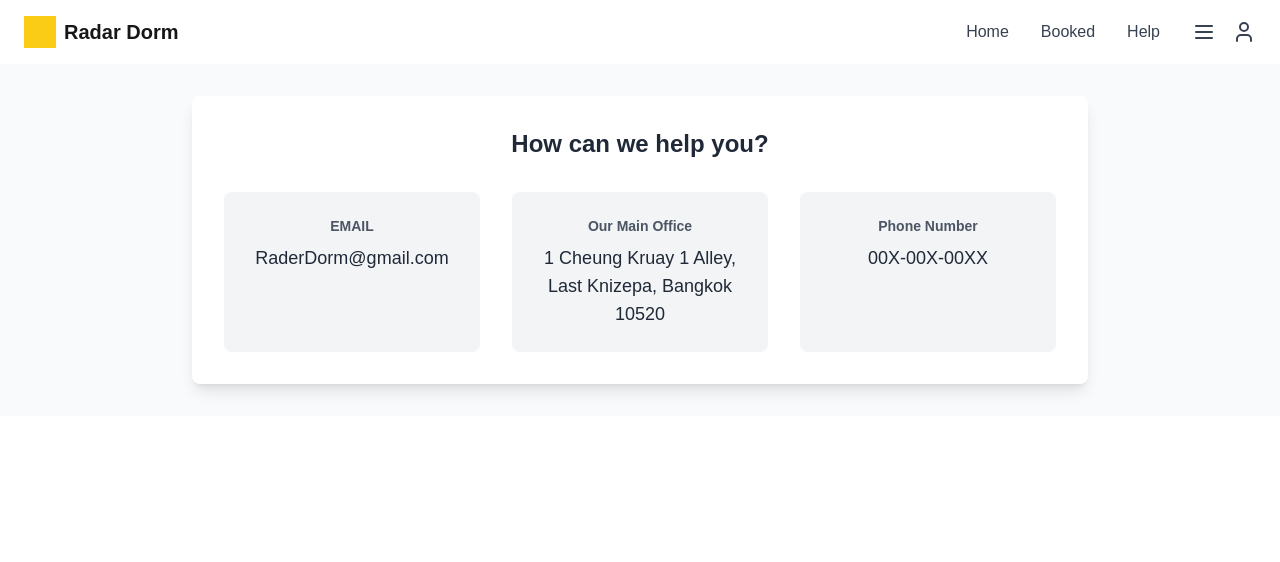
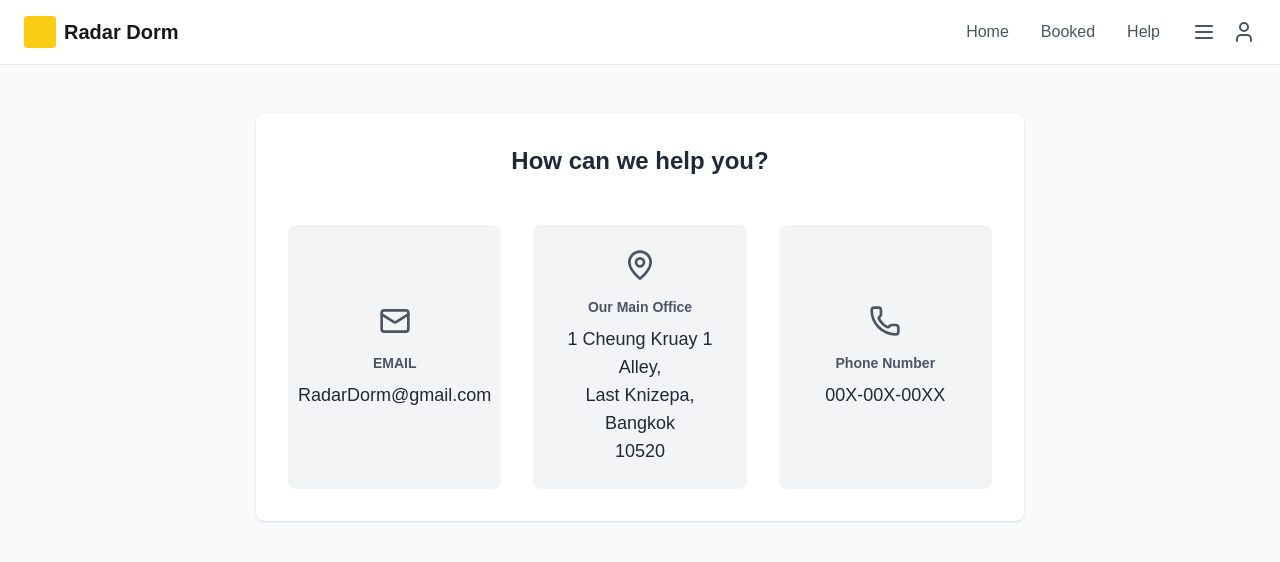
Before and after one commit to jasonkob/DormRaidar, a Next.js app: page /Help in a window 1280 px wide. Shown: the top 562 px of the page. Built offline with nearby package versions, Linux system fonts and the light colour scheme.

Commit message:
Help_Page

```diff
--- a/src/app/Help/page.tsx
+++ b/src/app/Help/page.tsx
@@ -1,45 +1,46 @@
 import React from 'react';
 import Link from "next/link";
-import {Menu, User } from 'lucide-react';
+import { Menu, User, Mail, MapPin, Phone } from 'lucide-react';
 
 export default function ContactPage() {
   return (
     <div className="min-h-screen bg-white">
       {/* Navigation Bar */}
-      <nav className="flex items-center justify-between px-6 py-4 bg-white">
+      <nav className="flex items-center justify-between px-6 py-4 bg-white border-b">
         <div className="flex items-center gap-2">
-          <div className="w-8 h-8 bg-yellow-400"></div>
+          <div className="w-8 h-8 bg-yellow-400 rounded"></div>
           <span className="text-xl font-semibold">Radar Dorm</span>
         </div>
 
         <div className="flex items-center gap-8">
-          <Link href="/" className="text-gray-700 hover:text-gray-900">Home</Link>
-          <a href="#" className="text-gray-700 hover:text-gray-900">Booked</a>
-          <Link href="/Help" className="text-gray-700 hover:text-gray-900">Help</Link>
+          <Link href="/" className="text-gray-600 hover:text-gray-800">Home</Link>
+          <Link href="/booked" className="text-gray-600 hover:text-gray-800">Booked</Link>
+          <Link href="/help" className="text-gray-600 hover:text-gray-800">Help</Link>
           <div className="flex items-center gap-4">
-            <Menu className="w-6 h-6 text-gray-700" />
+            <Menu className="w-6 h-6 text-gray-600" />
             <Link href="/login">
-            <User className="w-6 h-6 text-gray-700" />
+              <User className="w-6 h-6 text-gray-600" />
             </Link>
           </div>
         </div>
       </nav>
 
-
       {/* Contact Information Section */}
-      <div className="bg-gray-50 flex items-center justify-center p-8">
-        <div className="bg-white p-8 rounded-lg shadow-lg max-w-4xl w-full">
-          <h2 className="text-2xl font-bold text-gray-800 mb-8 text-center">How can we help you?</h2>
+      <div className="bg-gray-50 flex items-center justify-center p-12">
+        <div className="bg-white p-8 rounded-lg shadow max-w-3xl w-full">
+          <h2 className="text-2xl font-bold text-gray-800 mb-12 text-center">How can we help you?</h2>
 
           <div className="grid grid-cols-1 md:grid-cols-3 gap-8">
             {/* Email */}
-            <div className="bg-gray-100 p-6 rounded-lg text-center">
+            <div className="bg-gray-100 p-6 rounded-lg text-center flex flex-col items-center justify-center">
+              <Mail className="w-8 h-8 text-gray-600 mb-4" />
               <h3 className="text-sm font-semibold text-gray-600 mb-2">EMAIL</h3>
-              <p className="text-lg text-gray-800">RaderDorm@gmail.com</p>
+              <p className="text-lg text-gray-800">RadarDorm@gmail.com</p>
             </div>
 
             {/* Our Main Office */}
-            <div className="bg-gray-100 p-6 rounded-lg text-center">
+            <div className="bg-gray-100 p-6 rounded-lg text-center flex flex-col items-center justify-center">
+              <MapPin className="w-8 h-8 text-gray-600 mb-4" />
               <h3 className="text-sm font-semibold text-gray-600 mb-2">Our Main Office</h3>
               <p className="text-lg text-gray-800">
                 1 Cheung Kruay 1 Alley,<br />
@@ -49,7 +50,8 @@ export default function ContactPage() {
             </div>
 
             {/* Phone Number */}
-            <div className="bg-gray-100 p-6 rounded-lg text-center">
+            <div className="bg-gray-100 p-6 rounded-lg text-center flex flex-col items-center justify-center">
+              <Phone className="w-8 h-8 text-gray-600 mb-4" />
               <h3 className="text-sm font-semibold text-gray-600 mb-2">Phone Number</h3>
               <p className="text-lg text-gray-800">00X-00X-00XX</p>
             </div>
```
